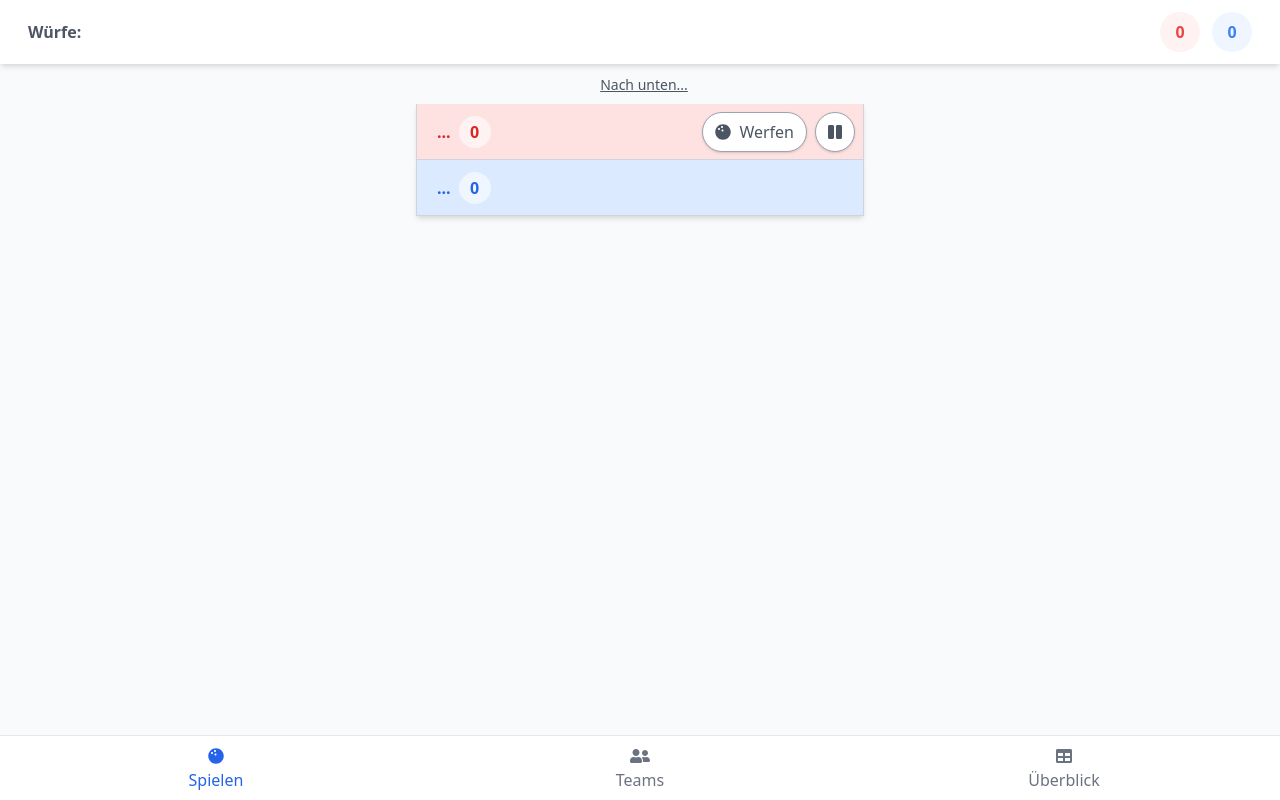
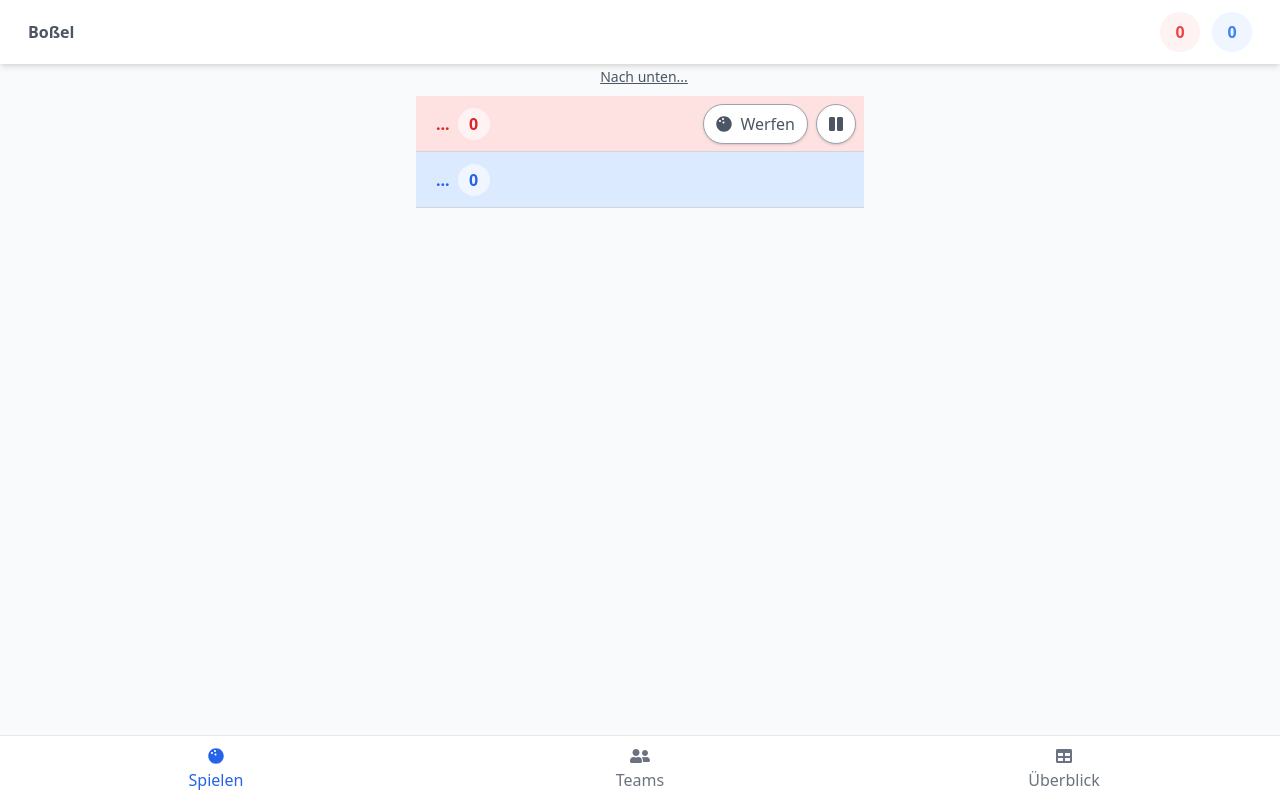
Before and after one commit to TorbenFricke/bossel, a React (Create React App) app: page / in a window 1280 px wide. Both pictures are taken after a click on the button "Spielen". Built offline with nearby package versions, Linux system fonts and the light colour scheme.

Commit message:
new layout

```diff
--- a/src/Header.js
+++ b/src/Header.js
@@ -3,7 +3,7 @@ import React from "react";
 export function Header({teams, throws}) {
     return (
         <div className={"sticky bg-white top-0 h-16 w-full flex px-7 py-2 shadow-md"}>
-            <div className={"font-bold text-gray-600 my-auto"}>Würfe:</div>
+            <div className={"font-bold text-gray-600 my-auto"}>Boßel</div>
             <div className={"flex-grow"}/>
             {
                 teams.map(team => {
--- a/src/Overview.js
+++ b/src/Overview.js
@@ -1,4 +1,4 @@
-import React, {useState} from "react";
+import React from "react";
 import {FontAwesomeIcon} from "@fortawesome/react-fontawesome";
 import {icons} from "./Timeline"
 
--- a/src/Timeline.js
+++ b/src/Timeline.js
@@ -38,11 +38,11 @@ export function Timeline({timeline, teams, throws, setTimeline, className, ...pr
     }
 
     return (
-        <div className={`px-2 py-2 ` + className}>
+        <div className={className}>
             <div className={"max-w-md mx-auto"}>
                 <div className={"text-center mb-2"}>
                     {historyLength < timeline.length ?
-                        <div>
+                        <div className={"mt-3"}>
                             <RoundButtonSmall onClick={() => setHistoryLength(historyLength + 10)}>
                                 Weitere Anzeigen...
                             </RoundButtonSmall>
@@ -117,7 +117,7 @@ function TimelinePlayer({setTimeline, player, throws, ...props}) {
 
     return (
         <div
-            className={`shadow-md first:rounded-t-xl last:rounded-b-xl first:border-t border-b border-l border-r
+            className={`first:border-t border-b
             pl-5 pr-2 h-14 text-${color}-600 ` + classes}
             onClick={props.onClick}
         >
@@ -143,7 +143,7 @@ function TimelinePlayer({setTimeline, player, throws, ...props}) {
 
 function ThrowButtons(props) {
     return (
-        <div className={"mt-2 flex"}>
+        <div className={"flex mt-2"}>
             <RoundButton className={"flex-grow mr-1"} color={"green"} onClick={props.onThrow}>
                 <FontAwesomeIcon icon={icons[actions.throw]} className={"mr-2"}/>
                 Werfen
```
